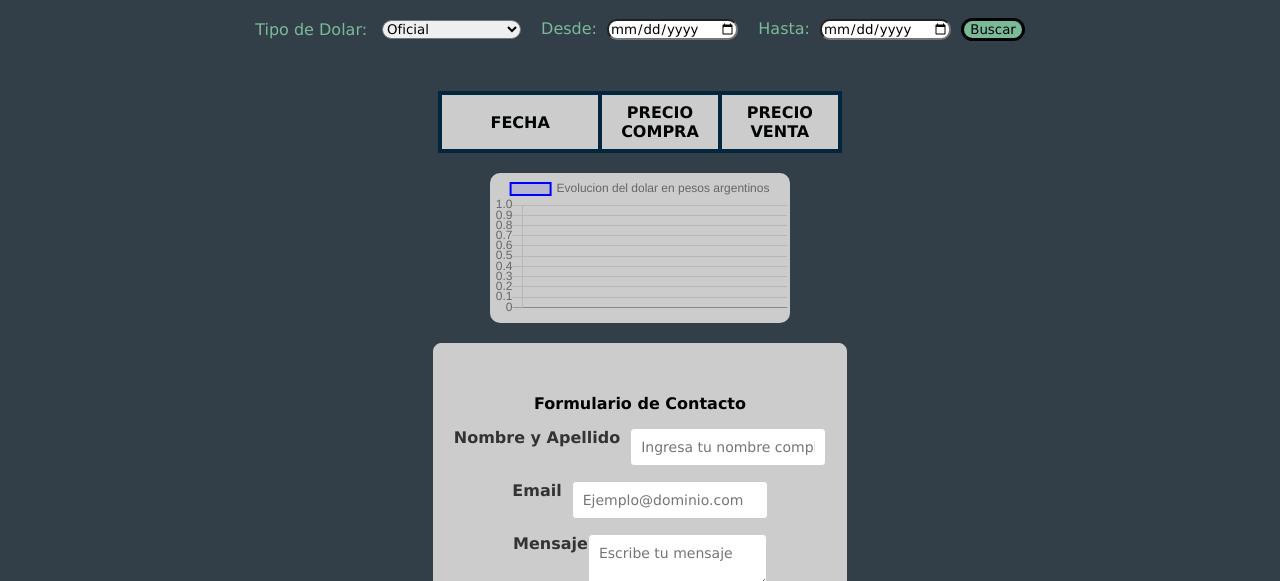
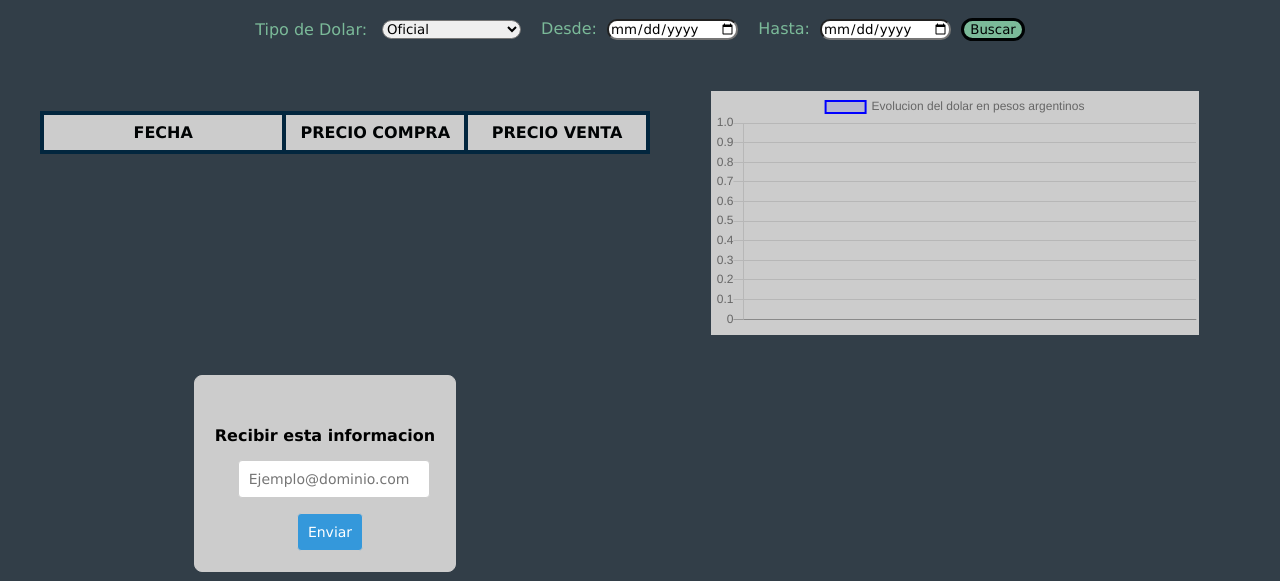
Before and after one commit to mvissani/Trabajo-Grupal-Programacion-II, a website: page front/Views/Historicos.html in a window 1280 px wide. Shown: the part 371-952 px from the top of the page. Drawn offline with nearby package versions, Linux system fonts and the light colour scheme.

Commit message:
modifica style

```diff
--- a/front/CSS/style.css
+++ b/front/CSS/style.css
@@ -70,10 +70,11 @@ body {
 .grafico {
   margin: 0 auto;
   background-color: #ccc;
-  border-radius: 10px;
-
+  display: flex;
+  justify-content: center;
+  align-items: center;
+  width: 80%;
 }
-
 .form-contacto {
   display: flex;
   align-items:center;
@@ -136,6 +137,7 @@ table {
   color: #000304;
   flex-direction: column;
   margin: 20px;
+  width: 100%;
 }
 
 th {
@@ -183,7 +185,6 @@ td {
 .periodo {
   display: flex;
   align-content: center;
- /* flex-direction: column;*/
   color: #7bba99;
 }
 
@@ -229,6 +230,7 @@ h4 {
   text-align: left;
 }
 
+
 .form-contacto {
   display: flex;
   flex-direction: column;
@@ -238,6 +240,7 @@ h4 {
 .form-group {
   display: flex;
   flex-direction: column;
+  gap: 8px;
 }
 
 .form-group label {
@@ -251,6 +254,7 @@ h4 {
   border: 1px solid #ccc;
   border-radius: 4px;
   font-size: 14px;
+  width: 90%;
 }
 
 .form-group input:focus, .form-group textarea:focus {
@@ -288,3 +292,25 @@ footer {
 .pie {
   font-size: 14px;
 }
+
+/**/
+
+.historico-grafico-tabla {
+  display: grid;
+  grid-template-columns: 1fr 1fr; /* Dos columnas de igual tamaño */
+  gap: 20px; /* Espacio entre las columnas */
+  align-items: start; /* Alineación de los elementos al inicio de la fila */
+  padding: 20px;
+}
+
+
+/* Responsividad para pantallas pequeñas */
+/* @media (max-width: 768px) {
+  .historico-grafico-tabla {
+    grid-template-columns: 1fr; /* Apila los elementos en una sola columna en pantallas pequeñas */
+  /*}/*
+
+  #myChart {
+    max-width: 100%; /* Asegura que el gráfico ocupe todo el ancho disponible */
+ /* }
+}
--- a/front/Views/Historicos.html
+++ b/front/Views/Historicos.html
@@ -50,7 +50,7 @@
       </form>
 
 
-
+<div class="historico-grafico-tabla">
       <div class="valores">
         <div>
 
@@ -83,23 +83,38 @@
         <canvas id="myChart" style="width:100%;max-width:700px"></canvas>
       </div>
 
+      <div class="envioinfo">
+        <form class="form-contacto" id="contact-form1" action="#" method="POST">
+            <h4> Recibir esta informacion </h4>
+            <div class="form-group">
+                <label for="from_email"></label>
+                <input type="email" id="from_email_1" name="from_email" placeholder="Ejemplo@dominio.com" required>
+            </div>
+
+            <div class="form-group">
+                <input type="submit" value="Enviar" id="enviar" class="btn-submit">
+            </div>
+        </form>
+  </div>
+
+  </div>
 
   <div class="envioinfo">
     <form class="form-contacto" id="contact-form" action="#" method="POST">
         <h4>Formulario de Contacto</h4>
 
         <div class="form-group">
-            <label for="from_name">Nombre y Apellido</label>
+            <label for="from_name"></label>
             <input type="text" id="from_name" name="from_name" placeholder="Ingresa tu nombre completo" required>
         </div>
 
         <div class="form-group">
-            <label for="from_email">Email</label>
+            <label for="from_email"></label>
             <input type="email" id="from_email" name="from_email" placeholder="Ejemplo@dominio.com" required>
         </div>
 
         <div class="form-group">
-            <label for="message">Mensaje</label>
+            <label for="message"></label>
             <textarea id="message" name="message" placeholder="Escribe tu mensaje" required></textarea>
         </div>
 
@@ -108,21 +123,6 @@
         </div>
     </form>
   </div>
-
-<div class="envioinfo">
-      <form class="form-contacto" id="contact-form1" action="#" method="POST">
-          <h4> Recibir esta informacion </h4>
-
-          <div class="form-group">
-              <label for="from_email">Email</label>
-              <input type="email" id="from_email_1" name="from_email" placeholder="Ejemplo@dominio.com" required>
-          </div>
-
-          <div class="form-group">
-              <input type="submit" value="Enviar" id="enviar" class="btn-submit">
-          </div>
-      </form>
-</div>
 
 
 </body>
```
